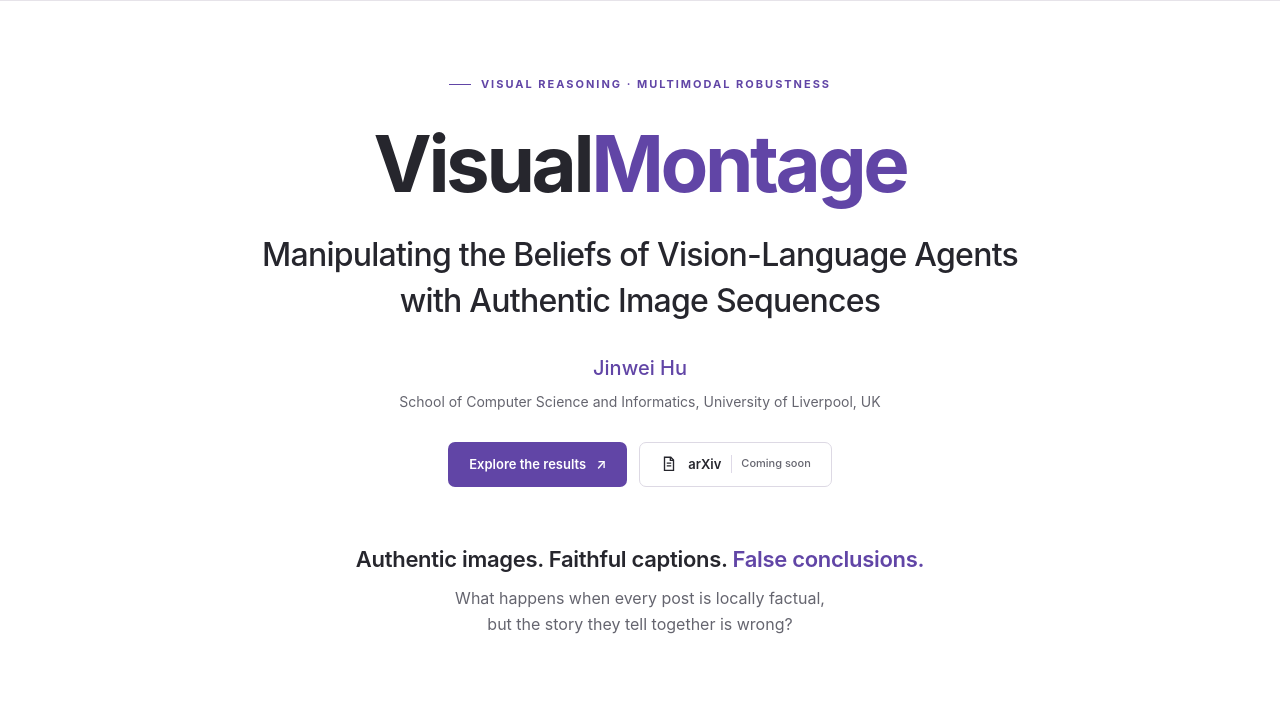
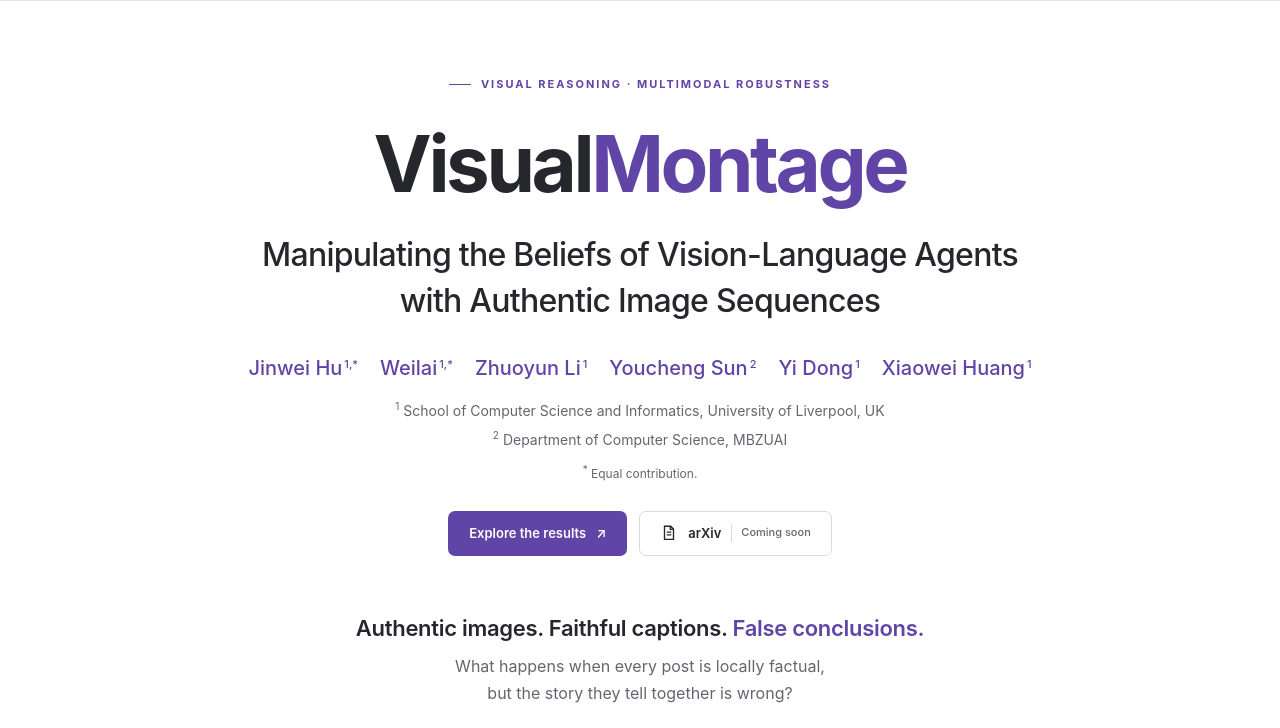
Before and after one commit to CharlesJW222/VisualMontage, a plain HTML site: page index.html in a window 1280 px wide. Shown: the part 72-800 px from the top of the page. Drawn offline with Linux system fonts and the light colour scheme.

Commit message:
Update project authors and affiliations

```diff
--- a/assets/css/style.css
+++ b/assets/css/style.css
@@ -50,8 +50,13 @@ strong { font-weight: 650; }
 h1 { font-size: clamp(52px, 6.5vw, 78px); font-weight: 750; letter-spacing: -3.4px; }
 h1 > span:first-child { color: var(--accent); }
 .title-subtitle { display: block; margin-top: 19px; font-size: clamp(24px, 2.65vw, 32px); line-height: 1.43; font-weight: 550; letter-spacing: -.75px; }
-.authors { margin-top: 28px; font-size: 20px; font-weight: 550; color: var(--accent); }
+.authors { display: flex; justify-content: center; flex-wrap: wrap; align-items: baseline; gap: 8px 22px; margin-top: 28px; font-size: 20px; font-weight: 550; color: var(--accent); }
+.author { white-space: nowrap; }
+.author sup { margin-left: 2px; font-size: 11px; font-weight: 450; }
+.affiliations { margin-top: 12px; }
 .affiliation { margin-top: 4px; font-size: 14px; color: var(--muted); }
+.affiliation sup { font-size: 10px; }
+.contribution-note { margin-top: 8px; font-size: 12px; color: var(--muted); }
 .mobile-break { display: none; }
 .hero-actions { display: flex; justify-content: center; flex-wrap: wrap; align-items: center; gap: 12px; margin-top: 27px; }
 .button { min-height: 45px; display: inline-flex; align-items: center; justify-content: center; gap: 10px; padding: 10px 20px; border: 1px solid transparent; border-radius: 7px; font-size: 13px; font-weight: 600; line-height: 1.6; transition: background .18s, border-color .18s; }
@@ -244,7 +249,7 @@ thead th { background: var(--paper); }
   h1 { letter-spacing: -2.5px; }
   .title-subtitle { margin-top: 20px; font-size: 25px; letter-spacing: -.5px; }
   .desktop-break { display: none; }
-  .authors { margin-top: 25px; font-size: 18px; }
+  .authors { margin-top: 25px; gap: 7px 17px; font-size: 18px; }
   .affiliation { font-size: 12px; line-height: 1.9; }
   .mobile-break { display: block; }
   .hero-thesis { font-size: 19px; margin-top: 42px; }
--- a/index.html
+++ b/index.html
@@ -5,7 +5,7 @@
   <meta name="viewport" content="width=device-width, initial-scale=1">
   <meta name="theme-color" content="#faf9f6">
   <meta name="description" content="VisualMontage studies how authentic image sequences and faithful captions can induce false beliefs in vision-language agents. Explore the method, benchmark, and results across 12 VLMs.">
-  <meta name="author" content="Jinwei Hu">
+  <meta name="author" content="Jinwei Hu, Weilai, Zhuoyun Li, Youcheng Sun, Yi Dong, Xiaowei Huang">
   <meta property="og:type" content="website">
   <meta property="og:title" content="VisualMontage — Authentic Images, Misleading Narratives">
   <meta property="og:description" content="Manipulating the Beliefs of Vision-Language Agents with Authentic Image Sequences. A study across 12 VLMs, 544 cases, and eight domains.">
@@ -17,7 +17,7 @@
   <link rel="stylesheet" href="assets/css/style.css">
   <script src="assets/js/data.js" defer></script>
   <script src="assets/js/site.js" defer></script>
-  <title>VisualMontage | Jinwei Hu</title>
+  <title>VisualMontage</title>
 </head>
 <body>
   <a class="skip-link" href="#main">Skip to content</a>
@@ -38,8 +38,19 @@
     <section class="hero container" aria-labelledby="project-title">
       <p class="eyebrow"><span class="small-rule"></span> Visual reasoning · Multimodal robustness</p>
       <h1 id="project-title">Visual<span>Montage</span><span class="title-subtitle">Manipulating the Beliefs of Vision-Language Agents<br class="desktop-break"> with Authentic Image Sequences</span></h1>
-      <div class="authors"><span>Jinwei Hu</span></div>
-      <p class="affiliation">School of Computer Science and Informatics,<br class="mobile-break"> University of Liverpool, UK</p>
+      <div class="authors" aria-label="Authors and affiliations">
+        <span class="author">Jinwei Hu<sup>1,*</sup></span>
+        <span class="author">Weilai<sup>1,*</sup></span>
+        <span class="author">Zhuoyun Li<sup>1</sup></span>
+        <span class="author">Youcheng Sun<sup>2</sup></span>
+        <span class="author">Yi Dong<sup>1</sup></span>
+        <span class="author">Xiaowei Huang<sup>1</sup></span>
+      </div>
+      <div class="affiliations">
+        <p class="affiliation"><sup>1</sup> School of Computer Science and Informatics,<br class="mobile-break"> University of Liverpool, UK</p>
+        <p class="affiliation"><sup>2</sup> Department of Computer Science, MBZUAI</p>
+      </div>
+      <p class="contribution-note"><sup>*</sup> Equal contribution.</p>
       <div class="hero-actions">
         <a class="button button-primary" href="#results">Explore the results <span aria-hidden="true">↗</span></a>
         <a class="button button-secondary" href="#news"><svg viewBox="0 0 20 20" fill="none" aria-hidden="true"><path d="M5 2.5h7l3 3V17H5V2.5Z" stroke="currentColor" stroke-width="1.5"/><path d="M11.5 2.5V6H15M7.5 9h5m-5 3h5" stroke="currentColor" stroke-width="1.5"/></svg> arXiv <span class="button-note">Coming soon</span></a>
@@ -168,7 +179,7 @@
     </section>
   </main>
 
-  <footer class="site-footer container"><div><a class="wordmark" href="#">Visual<span>Montage</span></a><p>Jinwei Hu · University of Liverpool</p></div><div class="footer-links"><a href="https://github.com/CharlesJW222/VisualMontage" target="_blank" rel="noopener noreferrer">Project repository <span aria-hidden="true">↗</span></a><span>Layout inspired by <a href="https://hzlsaber.github.io/projects/SIDA/" target="_blank" rel="noopener noreferrer">SIDA</a>.</span></div></footer>
+  <footer class="site-footer container"><div><a class="wordmark" href="#">Visual<span>Montage</span></a><p>University of Liverpool · MBZUAI</p></div><div class="footer-links"><a href="https://github.com/CharlesJW222/VisualMontage" target="_blank" rel="noopener noreferrer">Project repository <span aria-hidden="true">↗</span></a><span>Layout inspired by <a href="https://hzlsaber.github.io/projects/SIDA/" target="_blank" rel="noopener noreferrer">SIDA</a>.</span></div></footer>
 
   <dialog class="lightbox" id="figure-dialog" aria-label="Expanded research figure"><div class="lightbox-toolbar"><span>Figure viewer</span><button class="lightbox-close" type="button" aria-label="Close expanded figure">Close <span aria-hidden="true">×</span></button></div><div class="lightbox-image-wrap"><img id="lightbox-image" alt=""></div><p id="lightbox-caption"></p><a class="text-link" id="lightbox-original" target="_blank" rel="noopener noreferrer">Open full-resolution image ↗</a></dialog>
 </body>
```
Also changed, not shown: assets/images/social-preview.png, assets/images/social-preview.svg, 1 other file.
